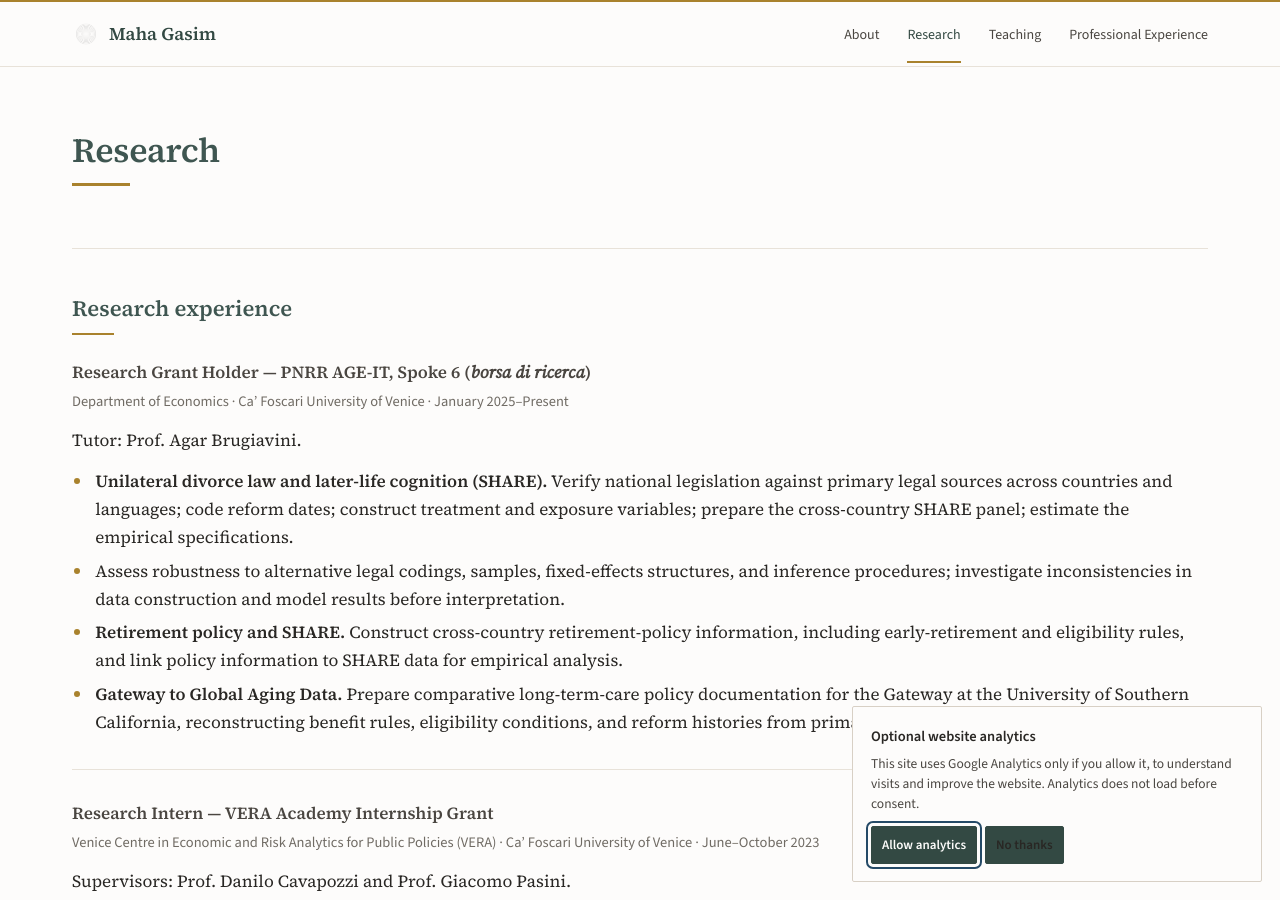
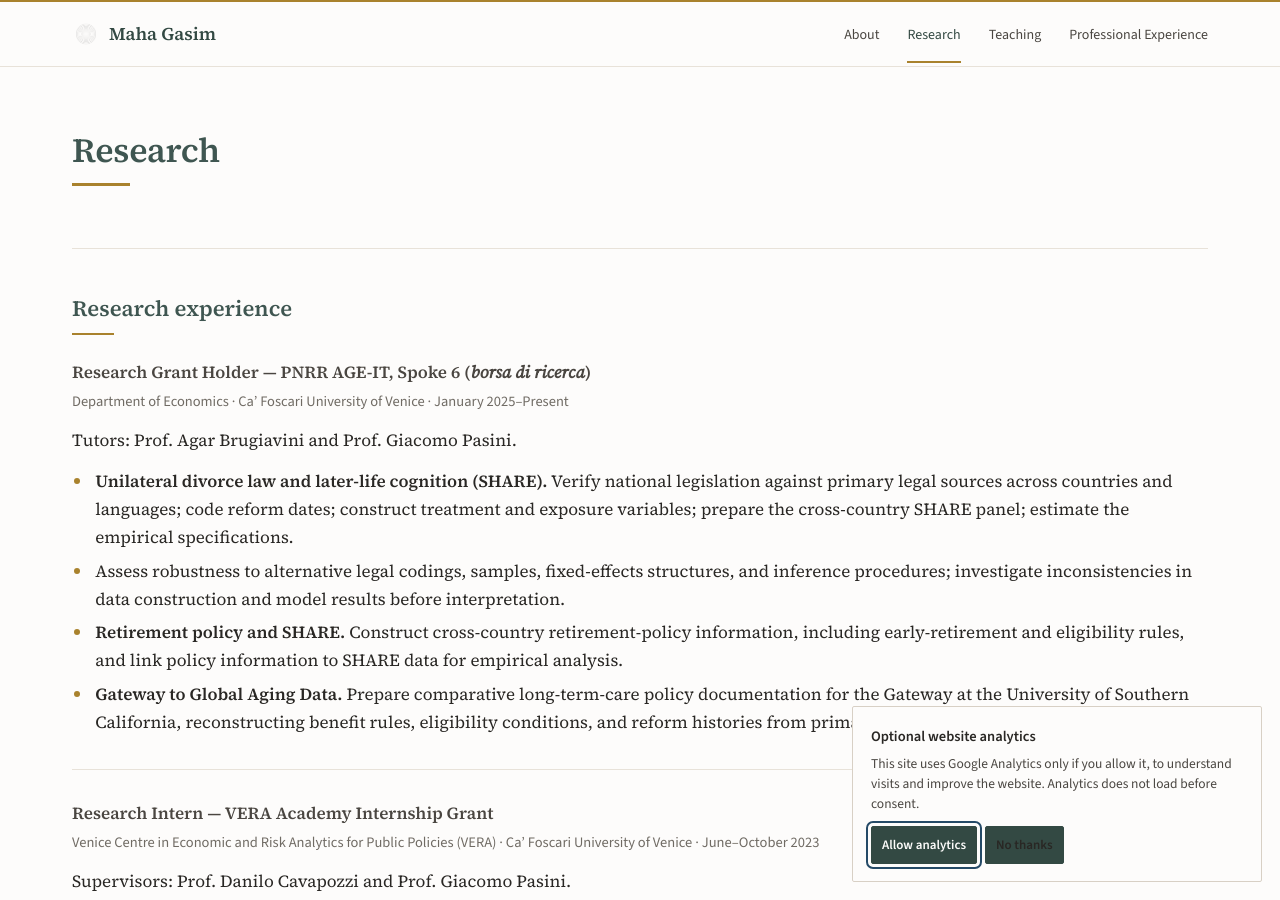
Before and after one commit to mahagasim/mahagasim.github.io, a Jekyll site: the page built from research.md, in a window 1280 px wide and 900 px high. Built offline with Jekyll 4.4.1, drawn with Linux system fonts in a browser that asks for light colours.

Commit message:
Add Giacomo Pasini to current research grant

```diff
--- a/research.md
+++ b/research.md
@@ -11,7 +11,7 @@ description: Research experience, work in progress, and Gateway to Global Aging
 <div class="entry">
   <h3>Research Grant Holder — PNRR AGE-IT, Spoke 6 (<em>borsa di ricerca</em>)</h3>
   <p class="entry-meta">Department of Economics · Ca’ Foscari University of Venice · January 2025–Present</p>
-  <p>Tutor: Prof. Agar Brugiavini.</p>
+  <p>Tutors: Prof. Agar Brugiavini and Prof. Giacomo Pasini.</p>
   <ul>
     <li><strong>Unilateral divorce law and later-life cognition (SHARE).</strong> Verify national legislation against primary legal sources across countries and languages; code reform dates; construct treatment and exposure variables; prepare the cross-country SHARE panel; estimate the empirical specifications.</li>
     <li>Assess robustness to alternative legal codings, samples, fixed-effects structures, and inference procedures; investigate inconsistencies in data construction and model results before interpretation.</li>
```
